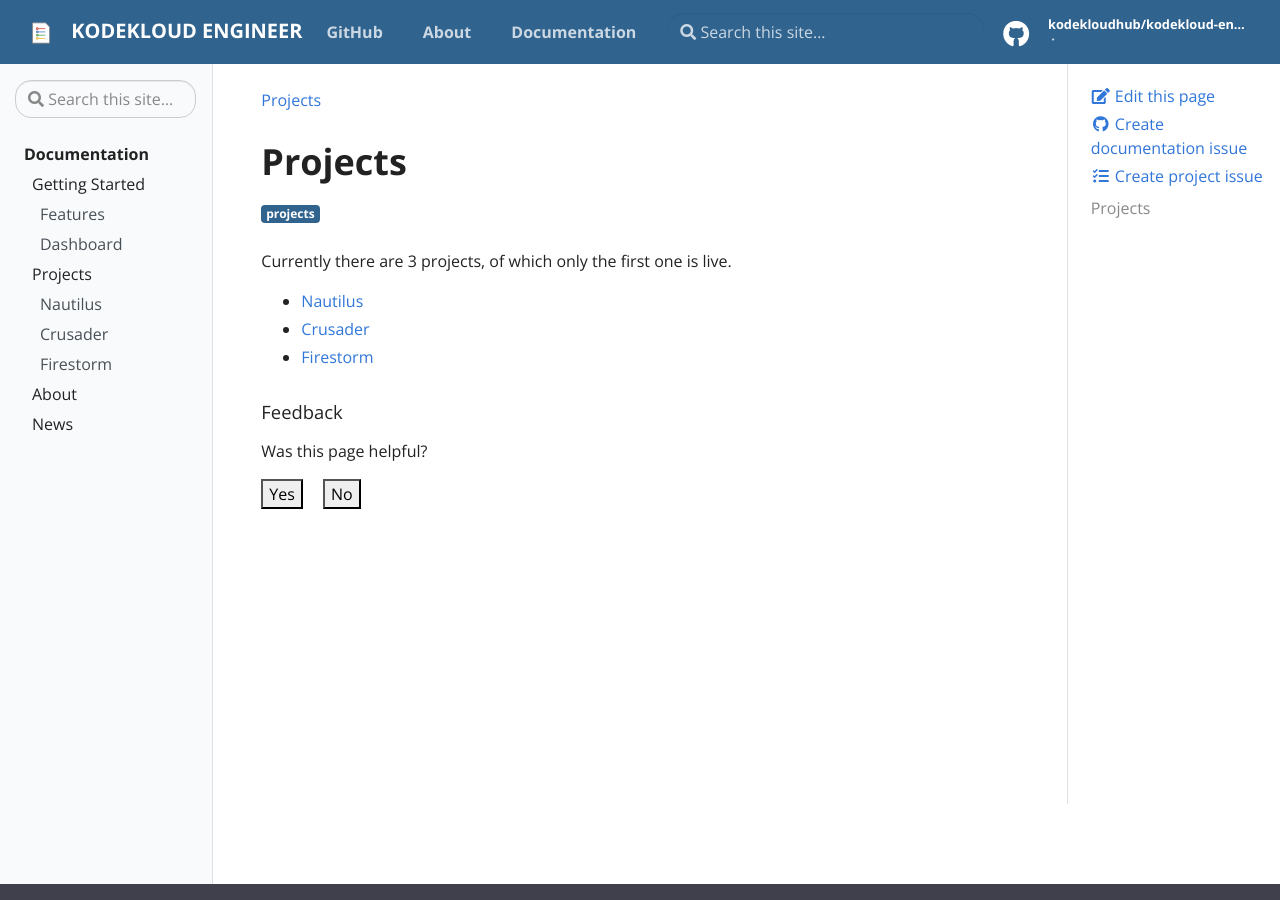
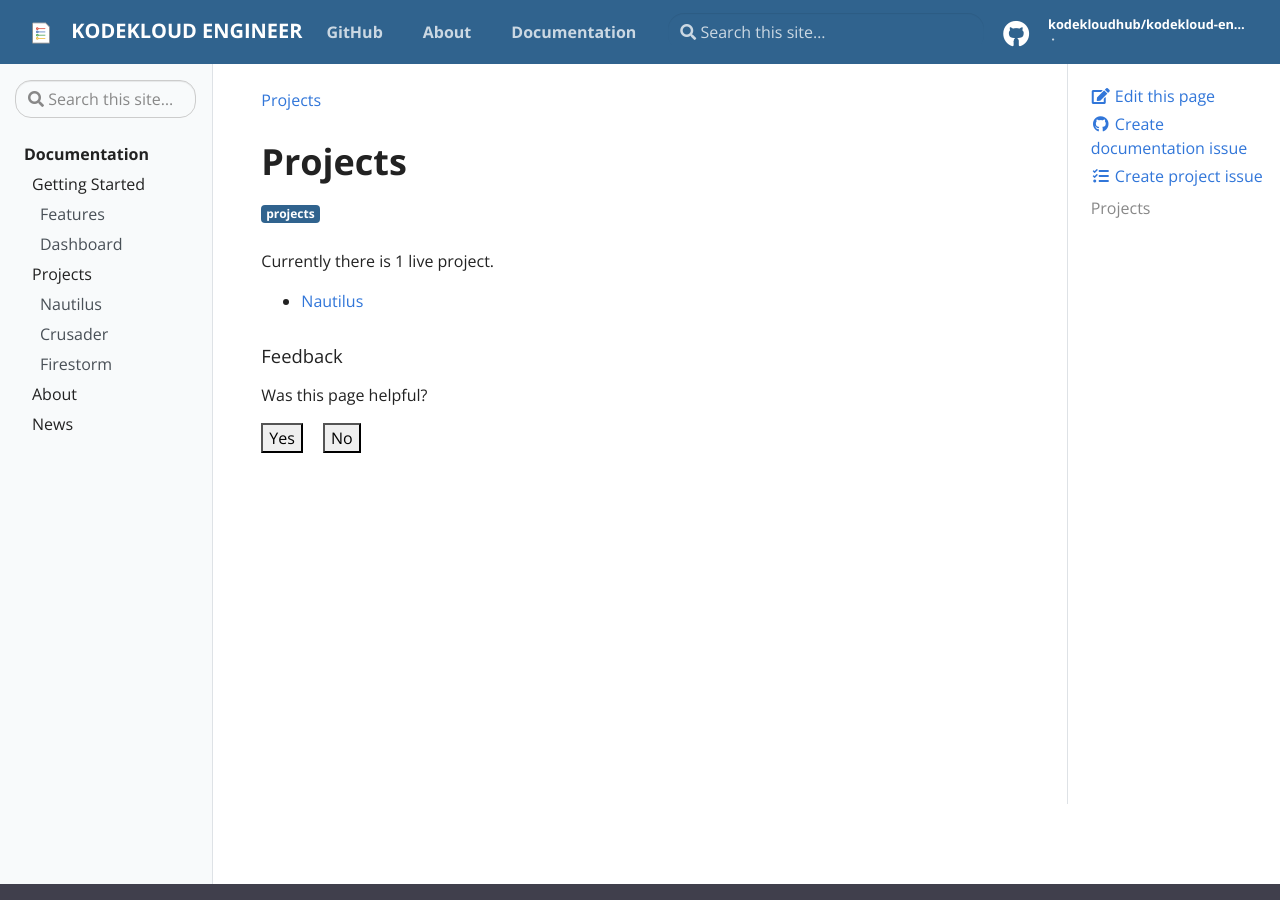
Before and after one commit to kodekloudhub/kodekloud-engineer, a Jekyll site: the page built from _docs/projects/index.md, in a window 1280 px wide and 900 px high. Built offline with Jekyll 4.4.1, drawn with Linux system fonts in a browser that asks for light colours.

Commit message:
Update index.md

```diff
--- a/_docs/projects/index.md
+++ b/_docs/projects/index.md
@@ -7,8 +7,6 @@ tags:
 
 # Projects
 
-Currently there are 3 projects, of which only the first one is live.
+Currently there is 1 live project.
 
  - [Nautilus](nautilus)
- - [Crusader](crusader)
- - [Firestorm](firestorm)
```
